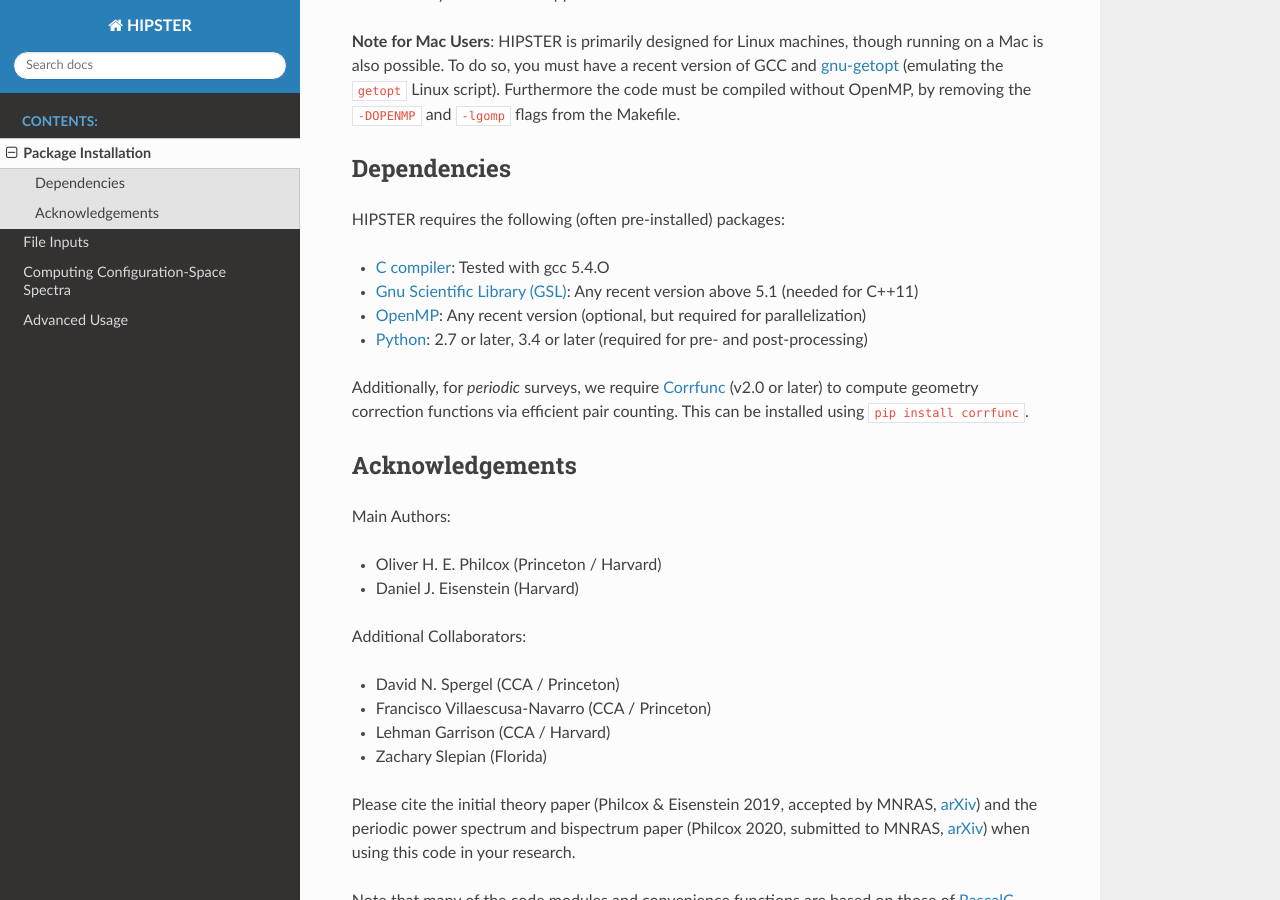
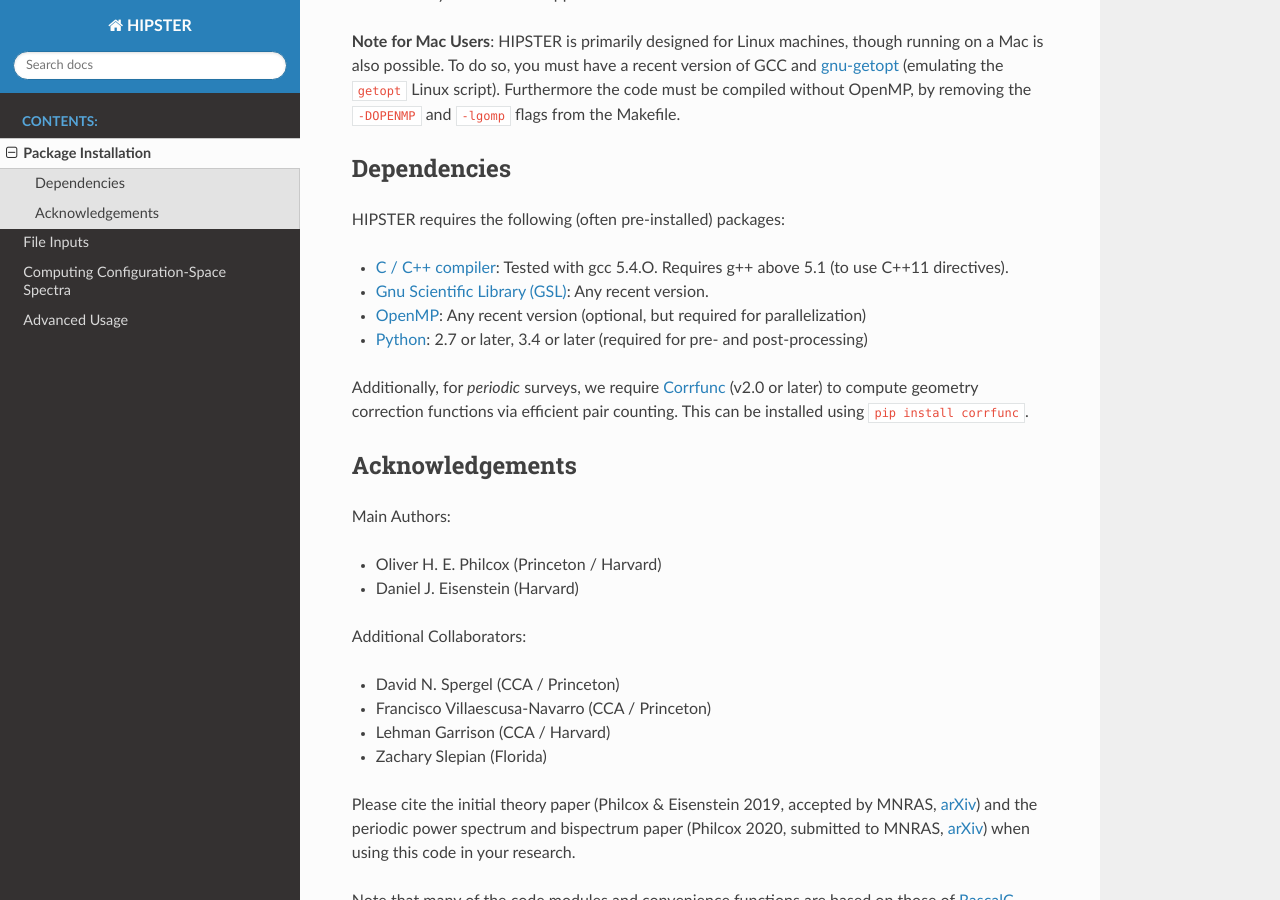
Before and after one commit to oliverphilcox/HIPSTER, a Sphinx documentation site: the page built from docs/usage/installation.rst, in a window 1280 px wide and 900 px high, scrolled down 644 px. Built offline with Sphinx 7.4.7 and the Read the Docs theme 2.0.0, drawn with Linux system fonts in a browser that asks for light colours.

Commit message:
Update installation.rst

```diff
--- a/docs/usage/installation.rst
+++ b/docs/usage/installation.rst
@@ -23,8 +23,8 @@ Dependencies
 
 HIPSTER requires the following (often pre-installed) packages:
 
-- `C compiler <https://gcc.gnu.org/>`_: Tested with gcc 5.4.O
-- `Gnu Scientific Library (GSL) <https://www.gnu.org/software/gsl/doc/html/index.html>`_: Any recent version above 5.1 (needed for C++11)
+- `C / C++ compiler <https://gcc.gnu.org/>`_: Tested with gcc 5.4.O. Requires g++ above 5.1 (to use C++11 directives).
+- `Gnu Scientific Library (GSL) <https://www.gnu.org/software/gsl/doc/html/index.html>`_: Any recent version.
 - `OpenMP <https://www.openmp.org/>`_: Any recent version (optional, but required for parallelization)
 - `Python <(https://www.python.org/>`_: 2.7 or later, 3.4 or later (required for pre- and post-processing)
 
```
